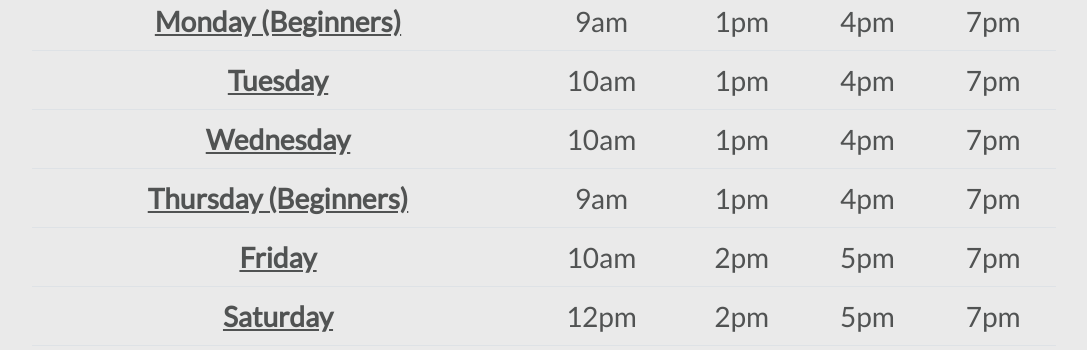
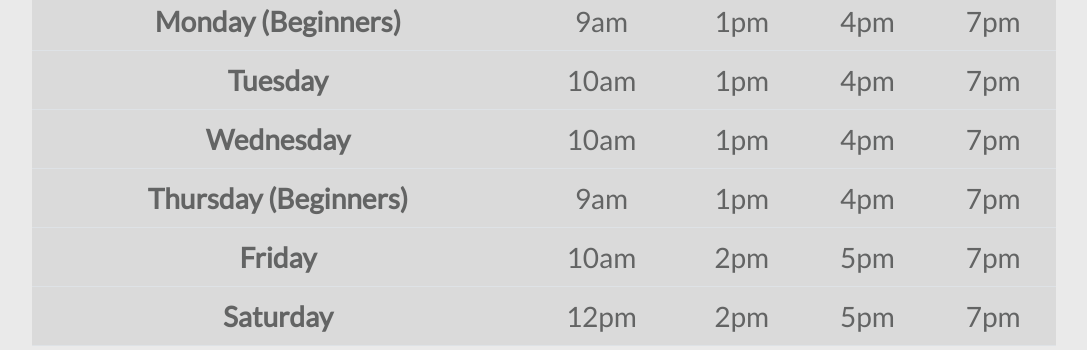
Before and after one commit to Code-Institute-Submissions/CobraKai, a plain HTML site: page timetable.html in a window 1280 px wide. Shown: the part 310-660 px from the top of the page, without its empty margins (96-1183 px from the left). Drawn offline with nearby package versions, Linux system fonts and the light colour scheme.

```diff
--- a/assets/css/style.css
+++ b/assets/css/style.css
@@ -255,7 +255,6 @@ td {
 }
 
 th {
-    text-decoration: underline;
     padding:10px;
 
 }
@@ -264,7 +263,7 @@ th {
     font-size:28px;
     text-align:center;
     margin:auto;
-    color:#515353;
+    color:#636464;
 
 
 }
@@ -276,6 +275,10 @@ h1 {
     text-decoration: underline;
     color:#515353;
 
+}
+
+.table-responsive {
+    background-color: rgb(0 0 0 / 7%);
 }
 
 
```
